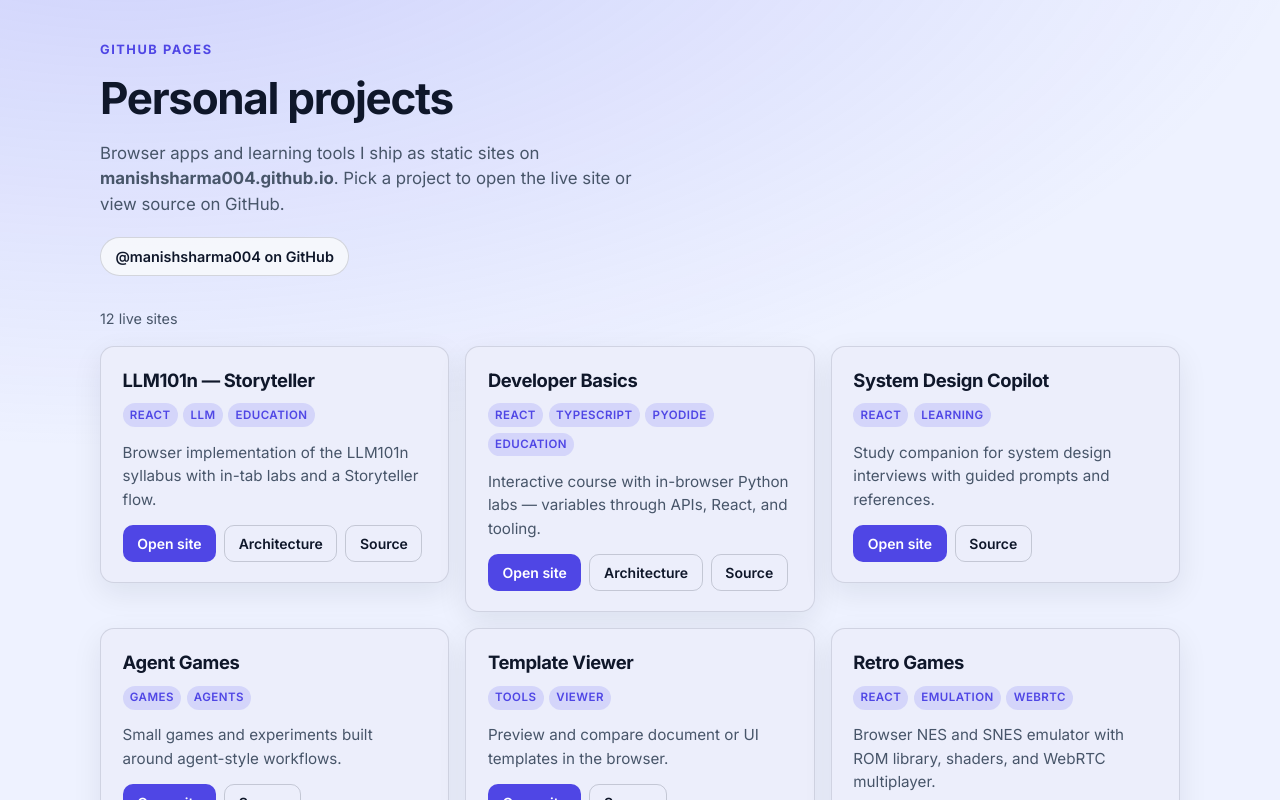
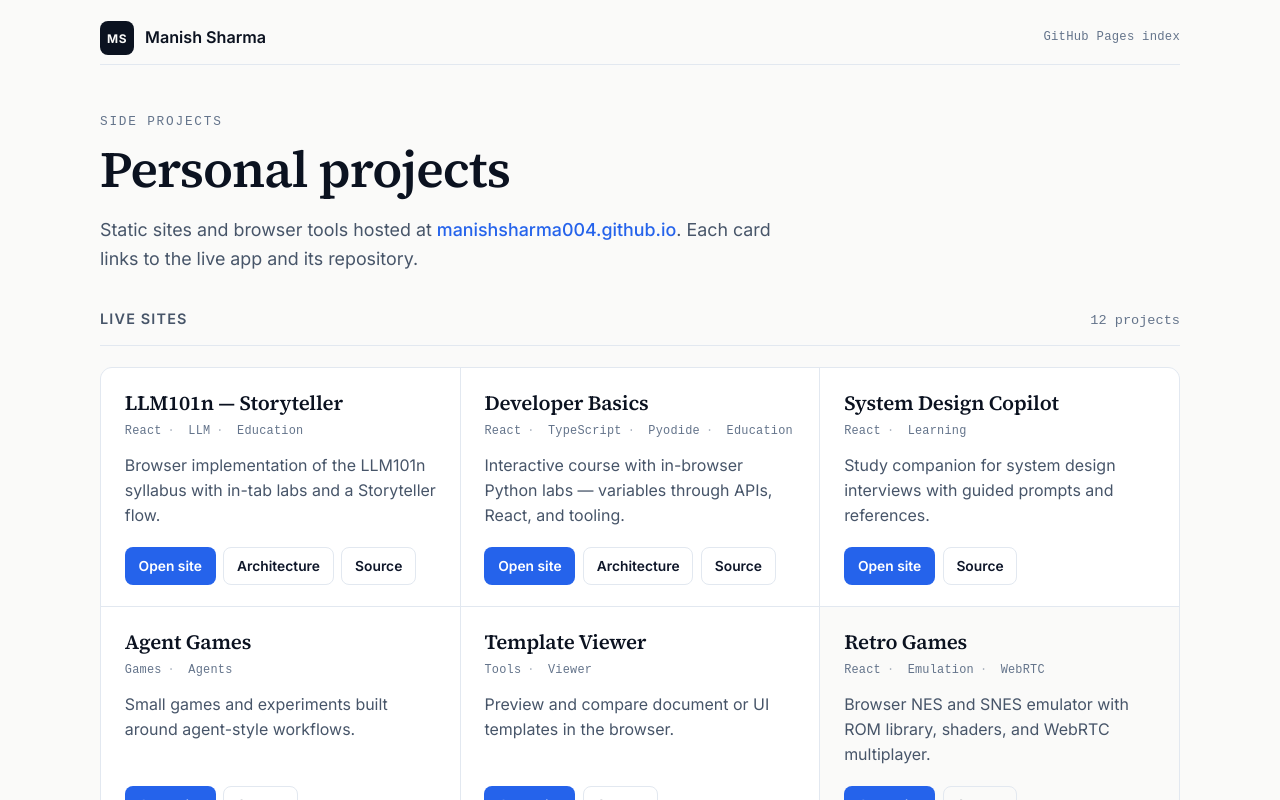
Before and after one commit to manishsharma004/personal-projects, a SvelteKit app: page / in a window 1280 px wide. Shown: the top 800 px of the page. Built offline with nearby package versions, Linux system fonts and the light colour scheme.

Commit message:
Refresh visual design to match portfolio palette
Replace purple gradient UI with warm paper background, blue accent, serif headings, and a bordered project grid aligned with the main site styling.

```diff
--- a/src/app.css
+++ b/src/app.css
@@ -1,31 +1,48 @@
 :root {
-	color-scheme: light dark;
-	--ink: #0f172a;
+	--bg: #fafaf9;
+	--surface: #ffffff;
+	--ink: #0b1220;
+	--text: #0f172a;
 	--muted: #475569;
-	--surface: #f8fafc;
-	--page: #eef2ff;
-	--accent: #6366f1;
-	--accent-strong: #4f46e5;
-	--on-accent: #ffffff;
-	font-family:
+	--faint: #64748b;
+	--border: #e2e8f0;
+	--border-hover: #94a3b8;
+	--accent: #2563eb;
+	--accent-hover: #1d4ed8;
+	--accent-soft: #eff6ff;
+	--radius: 12px;
+	--font-sans:
 		'Inter',
 		system-ui,
 		-apple-system,
 		'Segoe UI',
+		Roboto,
+		Helvetica,
+		Arial,
 		sans-serif;
-	line-height: 1.5;
+	--font-serif: 'Source Serif 4', Georgia, 'Times New Roman', serif;
+	--font-mono: ui-monospace, 'SF Mono', 'Cascadia Code', 'Segoe UI Mono', monospace;
+	font-family: var(--font-sans);
+	font-size: 17px;
+	line-height: 1.6;
 	font-weight: 400;
+	color: var(--text);
+	-webkit-font-smoothing: antialiased;
 }
 
 @media (prefers-color-scheme: dark) {
 	:root {
-		--ink: #e2e8f0;
+		--bg: #0c0f14;
+		--surface: #141a22;
+		--ink: #f1f5f9;
+		--text: #e2e8f0;
 		--muted: #94a3b8;
-		--surface: #111827;
-		--page: #020617;
-		--accent: #818cf8;
-		--accent-strong: #a5b4fc;
-		--on-accent: #0f172a;
+		--faint: #64748b;
+		--border: #243044;
+		--border-hover: #475569;
+		--accent: #3b82f6;
+		--accent-hover: #60a5fa;
+		--accent-soft: #172554;
 	}
 }
 
@@ -39,17 +56,20 @@ html,
 body {
 	margin: 0;
 	min-height: 100%;
-	background:
-		radial-gradient(1200px 600px at 10% -10%, color-mix(in srgb, var(--accent) 25%, transparent), transparent),
-		var(--page);
-	color: var(--ink);
+	background: var(--bg);
+	color: var(--text);
 }
 
 a {
-	color: inherit;
+	color: var(--accent);
+	text-decoration: none;
+}
+
+a:hover {
+	color: var(--accent-hover);
 }
 
 .wrap {
-	width: min(1080px, calc(100% - 2rem));
+	width: min(1080px, calc(100% - 3rem));
 	margin-inline: auto;
 }
--- a/src/lib/components/ProjectCard.svelte
+++ b/src/lib/components/ProjectCard.svelte
@@ -6,14 +6,17 @@
 
 <article class="card">
 	<header>
-		<h2>{project.title}</h2>
-		<ul class="tags" aria-label="Technologies">
-			{#each project.tags as tag}
-				<li>{tag}</li>
+		<h2>
+			<a href={project.liveUrl} target="_blank" rel="noopener noreferrer">{project.title}</a>
+		</h2>
+		<p class="tags" aria-label="Technologies">
+			{#each project.tags as tag, i}
+				{#if i > 0}<span class="sep" aria-hidden="true">·</span>{/if}
+				<span>{tag}</span>
 			{/each}
-		</ul>
+		</p>
 	</header>
-	<p>{project.description}</p>
+	<p class="desc">{project.description}</p>
 	<div class="actions">
 		<a class="btn primary" href={project.liveUrl} target="_blank" rel="noopener noreferrer">
 			Open site
@@ -38,93 +41,103 @@
 	.card {
 		display: flex;
 		flex-direction: column;
-		gap: 0.85rem;
-		padding: 1.25rem 1.35rem;
-		border-radius: 14px;
-		border: 1px solid color-mix(in srgb, var(--ink) 12%, transparent);
-		background: color-mix(in srgb, var(--surface) 92%, var(--accent) 8%);
-		box-shadow: 0 10px 30px color-mix(in srgb, var(--ink) 8%, transparent);
+		gap: 0.75rem;
+		height: 100%;
+		padding: 1.35rem 1.4rem 1.25rem;
+		background: inherit;
+		transition: background 0.15s ease;
+	}
+
+	.card:hover {
+		background: var(--surface);
 	}
 
 	header {
 		display: flex;
 		flex-direction: column;
-		gap: 0.55rem;
+		gap: 0.35rem;
 	}
 
 	h2 {
 		margin: 0;
-		font-size: 1.15rem;
-		font-weight: 650;
-		letter-spacing: -0.02em;
+		font-family: var(--font-serif);
+		font-size: 1.2rem;
+		font-weight: 600;
+		letter-spacing: -0.01em;
+		line-height: 1.25;
+	}
+
+	h2 a {
+		color: var(--ink);
+		text-decoration: none;
+	}
+
+	h2 a:hover {
+		color: var(--accent);
 	}
 
 	.tags {
-		display: flex;
-		flex-wrap: wrap;
-		gap: 0.35rem;
 		margin: 0;
-		padding: 0;
-		list-style: none;
+		font-family: var(--font-mono);
+		font-size: 0.7rem;
+		color: var(--faint);
+		letter-spacing: 0.02em;
 	}
 
-	.tags li {
-		font-size: 0.72rem;
-		font-weight: 600;
-		text-transform: uppercase;
-		letter-spacing: 0.04em;
-		padding: 0.2rem 0.45rem;
-		border-radius: 999px;
-		background: color-mix(in srgb, var(--accent) 18%, transparent);
-		color: var(--accent-strong);
+	.sep {
+		margin-inline: 0.35rem;
+		opacity: 0.5;
 	}
 
-	p {
+	.desc {
 		margin: 0;
 		flex: 1;
 		color: var(--muted);
 		line-height: 1.55;
-		font-size: 0.95rem;
+		font-size: 0.94rem;
 	}
 
 	.actions {
 		display: flex;
 		flex-wrap: wrap;
-		gap: 0.5rem;
+		gap: 0.45rem;
+		padding-top: 0.35rem;
 	}
 
 	.btn {
 		display: inline-flex;
 		align-items: center;
 		justify-content: center;
-		padding: 0.45rem 0.85rem;
-		border-radius: 10px;
-		font-size: 0.875rem;
+		padding: 0.4rem 0.75rem;
+		border-radius: 8px;
+		font-size: 0.8125rem;
 		font-weight: 600;
 		text-decoration: none;
 		border: 1px solid transparent;
 		transition:
-			background 0.15s ease,
-			border-color 0.15s ease,
-			color 0.15s ease;
+			background 0.12s ease,
+			border-color 0.12s ease,
+			color 0.12s ease;
 	}
 
 	.primary {
-		background: var(--accent-strong);
-		color: var(--on-accent);
+		background: var(--accent);
+		color: #fff;
 	}
 
 	.primary:hover {
-		background: color-mix(in srgb, var(--accent-strong) 88%, white);
+		background: var(--accent-hover);
+		color: #fff;
 	}
 
 	.ghost {
-		border-color: color-mix(in srgb, var(--ink) 18%, transparent);
-		color: var(--ink);
+		border-color: var(--border);
+		color: var(--text);
+		background: transparent;
 	}
 
 	.ghost:hover {
-		border-color: var(--accent-strong);
-		color: var(--accent-strong);
+		border-color: var(--border-hover);
+		color: var(--accent);
 	}
 </style>
--- a/src/routes/+page.svelte
+++ b/src/routes/+page.svelte
@@ -14,30 +14,39 @@
 	<link rel="preconnect" href="https://fonts.googleapis.com" />
 	<link rel="preconnect" href="https://fonts.gstatic.com" crossorigin="anonymous" />
 	<link
-		href="https://fonts.googleapis.com/css2?family=Inter:wght@400;500;600;700&display=swap"
+		href="https://fonts.googleapis.com/css2?family=Inter:wght@400;500;600;700&family=Source+Serif+4:opsz,wght@8..60,500;8..60,600&display=swap"
 		rel="stylesheet"
 	/>
 </svelte:head>
 
 <div class="page">
-	<header class="hero wrap">
-		<p class="eyebrow">GitHub Pages</p>
+	<header class="top wrap">
+		<a class="brand" href={githubProfile} target="_blank" rel="noopener noreferrer">
+			<span class="mark" aria-hidden="true">MS</span>
+			<span class="brand-text">Manish Sharma</span>
+		</a>
+		<span class="top-note">GitHub Pages index</span>
+	</header>
+
+	<section class="hero wrap">
+		<p class="eyebrow">Side projects</p>
 		<h1>Personal projects</h1>
 		<p class="lede">
-			Browser apps and learning tools I ship as static sites on
-			<strong>manishsharma004.github.io</strong>. Pick a project to open the live site or view
-			source on GitHub.
+			Static sites and browser tools hosted at
+			<a href="https://manishsharma004.github.io/" target="_blank" rel="noopener noreferrer"
+				>manishsharma004.github.io</a
+			>. Each card links to the live app and its repository.
 		</p>
-		<a class="profile" href={githubProfile} target="_blank" rel="noopener noreferrer">
-			@manishsharma004 on GitHub
-		</a>
-	</header>
+	</section>
 
 	<main class="wrap">
-		<p class="count" aria-live="polite">{personalProjects.length} live sites</p>
+		<div class="list-head">
+			<h2 class="list-title">Live sites</h2>
+			<p class="count" aria-live="polite">{personalProjects.length} projects</p>
+		</div>
 		<ul class="grid">
-			{#each personalProjects as project (project.id)}
-				<li>
+			{#each personalProjects as project, i (project.id)}
+				<li class:featured={i < 5}>
 					<ProjectCard {project} />
 				</li>
 			{/each}
@@ -46,94 +55,163 @@
 
 	<footer class="wrap foot">
 		<p>
-			This index is built with
+			Built with
 			<a href="https://svelte.dev/docs/kit" target="_blank" rel="noopener noreferrer">SvelteKit</a>
-			and deployed from the
+			·
 			<a
 				href="https://github.com/manishsharma004/personal-projects"
 				target="_blank"
 				rel="noopener noreferrer">personal-projects</a
 			>
-			repository.
+			repo
 		</p>
 	</footer>
 </div>
 
 <style>
 	.page {
-		padding-block: 2.5rem 3rem;
+		padding-bottom: 4rem;
+	}
+
+	.top {
+		display: flex;
+		align-items: center;
+		justify-content: space-between;
+		gap: 1rem;
+		padding-block: 1.25rem 0.5rem;
+		border-bottom: 1px solid var(--border);
+	}
+
+	.brand {
+		display: inline-flex;
+		align-items: center;
+		gap: 0.65rem;
+		color: var(--ink);
+		text-decoration: none;
+		font-weight: 600;
+		font-size: 0.95rem;
+	}
+
+	.brand:hover {
+		color: var(--accent);
+	}
+
+	.mark {
+		display: inline-grid;
+		place-items: center;
+		width: 2rem;
+		height: 2rem;
+		border-radius: 8px;
+		background: var(--ink);
+		color: var(--bg);
+		font-size: 0.7rem;
+		font-weight: 700;
+		letter-spacing: 0.04em;
+	}
+
+	.top-note {
+		font-family: var(--font-mono);
+		font-size: 0.72rem;
+		color: var(--faint);
+		letter-spacing: 0.02em;
 	}
 
 	.hero {
-		padding-bottom: 2rem;
+		padding-block: 2.75rem 2rem;
 	}
 
 	.eyebrow {
-		margin: 0 0 0.35rem;
-		font-size: 0.8rem;
-		font-weight: 700;
+		margin: 0 0 0.5rem;
+		font-family: var(--font-mono);
+		font-size: 0.75rem;
+		font-weight: 500;
 		text-transform: uppercase;
-		letter-spacing: 0.12em;
-		color: var(--accent-strong);
+		letter-spacing: 0.14em;
+		color: var(--faint);
 	}
 
 	h1 {
-		margin: 0 0 0.65rem;
-		font-size: clamp(2rem, 4vw, 2.75rem);
-		font-weight: 750;
-		letter-spacing: -0.03em;
+		margin: 0 0 1rem;
+		font-family: var(--font-serif);
+		font-size: clamp(2.25rem, 4.5vw, 3rem);
+		font-weight: 600;
+		letter-spacing: -0.02em;
+		color: var(--ink);
+		line-height: 1.15;
 	}
 
 	.lede {
 		margin: 0;
-		max-width: 52ch;
+		max-width: 42rem;
 		font-size: 1.05rem;
 		color: var(--muted);
 	}
 
-	.profile {
-		display: inline-flex;
-		margin-top: 1.25rem;
-		padding: 0.5rem 0.9rem;
-		border-radius: 999px;
-		font-weight: 600;
-		font-size: 0.9rem;
-		text-decoration: none;
-		border: 1px solid color-mix(in srgb, var(--ink) 15%, transparent);
-		background: color-mix(in srgb, var(--surface) 85%, transparent);
+	.lede a {
+		font-weight: 500;
+		text-underline-offset: 3px;
 	}
 
-	.profile:hover {
-		border-color: var(--accent-strong);
-		color: var(--accent-strong);
+	.list-head {
+		display: flex;
+		align-items: baseline;
+		justify-content: space-between;
+		gap: 1rem;
+		margin-bottom: 1.25rem;
+		padding-bottom: 0.75rem;
+		border-bottom: 1px solid var(--border);
+	}
+
+	.list-title {
+		margin: 0;
+		font-size: 0.85rem;
+		font-weight: 600;
+		text-transform: uppercase;
+		letter-spacing: 0.08em;
+		color: var(--muted);
 	}
 
 	.count {
-		margin: 0 0 1rem;
+		margin: 0;
+		font-family: var(--font-mono);
+		font-size: 0.8rem;
+		color: var(--faint);
+	}
+
+	.grid {
+		display: grid;
+		grid-template-columns: repeat(auto-fill, minmax(min(100%, 320px), 1fr));
+		gap: 1px;
+		margin: 0;
+		padding: 0;
+		list-style: none;
+		background: var(--border);
+		border: 1px solid var(--border);
+		border-radius: var(--radius);
+		overflow: hidden;
+	}
+
+	.grid > li {
+		background: var(--bg);
+	}
+
+	.grid > li.featured {
+		background: var(--surface);
+	}
+
+	.foot {
+		margin-top: 3rem;
+		padding-top: 1.25rem;
+		border-top: 1px solid var(--border);
 		font-size: 0.9rem;
 		color: var(--muted);
 	}
 
-	.grid {
-		display: grid;
-		grid-template-columns: repeat(auto-fill, minmax(min(100%, 300px), 1fr));
-		gap: 1rem;
+	.foot p {
 		margin: 0;
-		padding: 0;
-		list-style: none;
-	}
-
-	.foot {
-		margin-top: 2.5rem;
-		padding-top: 1.5rem;
-		border-top: 1px solid color-mix(in srgb, var(--ink) 12%, transparent);
-		font-size: 0.9rem;
-		color: var(--muted);
 	}
 
 	.foot a {
-		color: var(--accent-strong);
-		text-decoration-thickness: 1px;
 		text-underline-offset: 3px;
 	}
 </style>
```
Also changed, not shown: static/favicon.svg.
